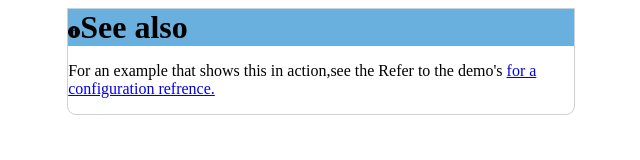
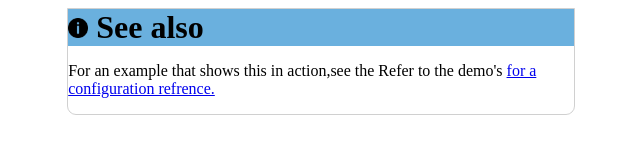
Before and after one commit to muhammadBilal924/test_border-radius, a plain HTML site: page index.html in a window 1280 px wide. Shown: the full height of the page, 319-959 px from the left. Drawn offline with Linux system fonts and the light colour scheme.

Commit message:
making code better

```diff
--- a/index.html
+++ b/index.html
@@ -5,15 +5,18 @@
     <meta charset="UTF-8">
     <meta http-equiv="X-UA-Compatible" content="IE=edge">
     <meta name="viewport" content="width=device-width, initial-scale=1.0">
-    <link rel="stylesheet" href="./style.css">
+    <link rel="stylesheet" href="./css/style.css">
     <title>Document</title>
 </head>
 
 <body>
     <div class="header">
-        <h1><img src="unnamed.png" alt="unnamed" width="12px" height="12px">See also</h1>
-        <p>For an example that shows this in action,see the <a href="http://"></a> Refer to the demo's <a
-                href="http://"> for a configuration refrence.</a></p>
+        <h1>
+            <img src="./img/unnamed.png" alt="unnamed" width="20px" height="20px">
+            See also
+        </h1>
+        <p>For an example that shows this in action,see the <a href="#">
+            </a> Refer to the demo's <a href="#"> for a configuration refrence.</a></p>
     </div>
 </body>
 
```
Also changed, not shown: css/style.css (renamed from style.css, +4 -5 lines), img/unnamed.png (renamed from unnamed.png).
